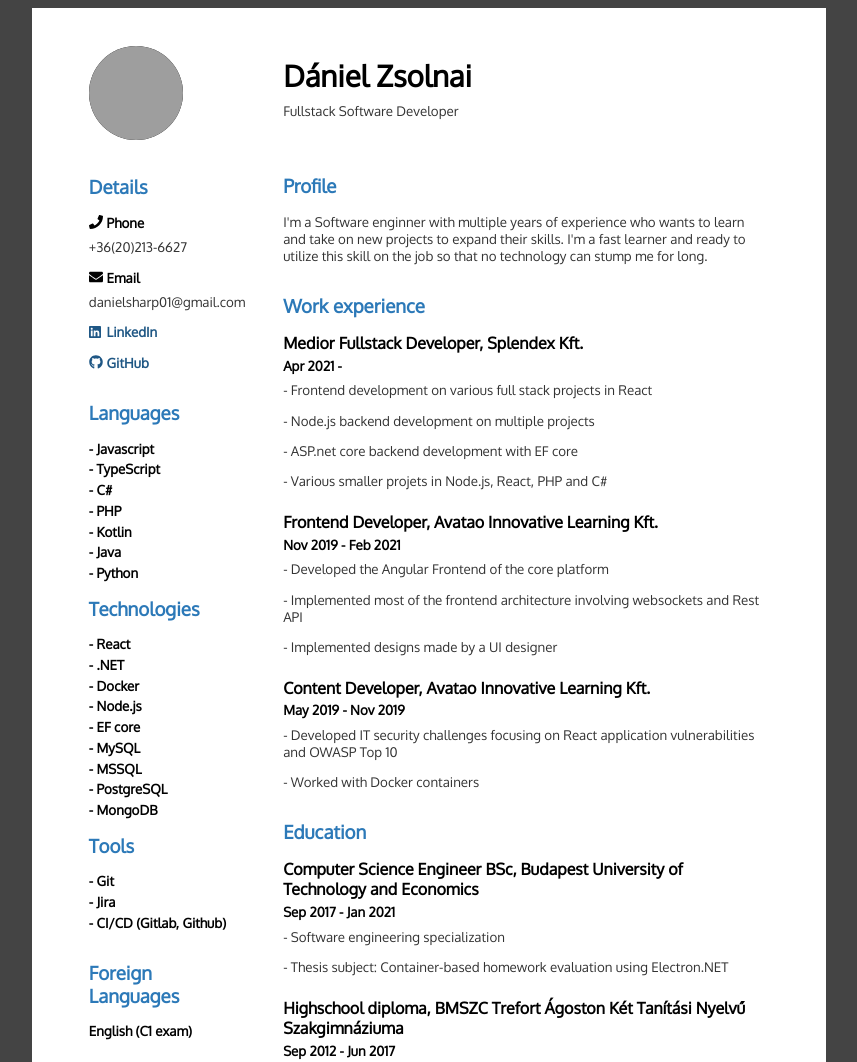
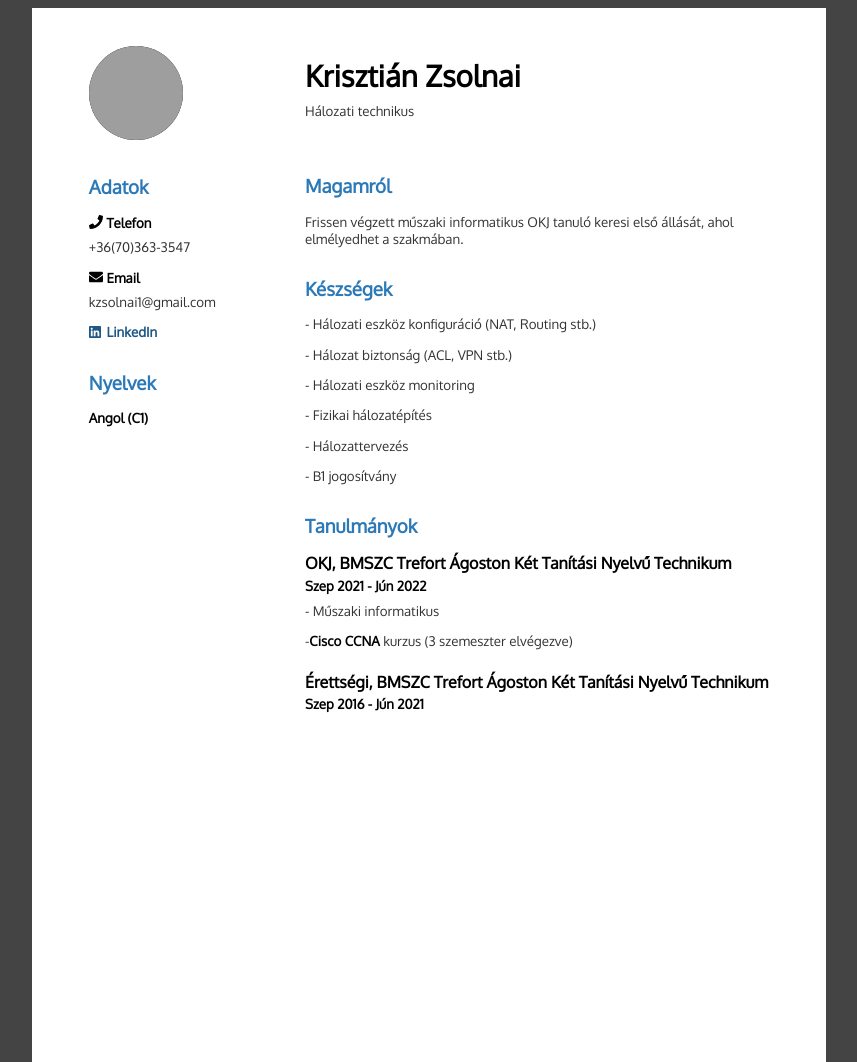
Before and after one commit to DanielSharp01/cv, a website: page index.html in a window 1280 px wide. Shown: the top 1062 px of the page, without its empty margins (211-1068 px from the left). Drawn offline with Linux system fonts and the light colour scheme; grey boxes are pictures that could not be loaded.

Commit message:
Krisztian magyar

```diff
--- a/index.html
+++ b/index.html
@@ -70,6 +70,7 @@
         #picture img {
             width: 100%;
             height: 100%;
+            object-fit: cover;
         }
 
         #me {
@@ -182,91 +183,49 @@
                 <img src="pfp.jpg">
             </div>
             <div class="section details">
-                <h2>Details</h2>
-                <h4><div class="icon phone"></div>Phone</h4>
-                <p>+36(20)213-6627</p>
+                <h2>Adatok</h2>
+                <h4><div class="icon phone"></div>Telefon</h4>
+                <p>+36(70)363-3547</p>
                 <h4><div class="icon email"></div>Email</h4>
-                <p>danielsharp01@gmail.com</p>
-                <h4><a target="_blank" href="https://www.linkedin.com/in/d%C3%A1niel-zsolnai-4416ba208"><div class="icon linked-in"></div> LinkedIn</a></h4>
-                <p></p>
-                <h4><a target="_blank" href="https://github.com/DanielSharp01"><div class="icon github"></div> GitHub</a></h4>
+                <p>kzsolnai1@gmail.com</p>
+                <h4><a target="_blank" href="https://www.linkedin.com/in/kriszti%C3%A1n-zsolnai-4a887b245/"><div class="icon linked-in"></div> LinkedIn</a></h4>
             </div>
             <div class="section">
-                <h2>Languages</h2>
-                <h4>- Javascript</h4>
-                <h4>- TypeScript</h4>
-                <h4>- C#</h4>
-                <h4>- PHP</h4>
-                <h4>- Kotlin</h4>
-                <h4>- Java</h4>
-                <h4>- Python</h4>
-
-                <h2>Technologies</h2>
-                <h4>- React</h4>
-                <h4>- .NET</h4>
-                <h4>- Docker</h4>
-                <h4>- Node.js</h4>
-                <h4>- EF core</h4>
-                <h4>- MySQL</h4>
-                <h4>- MSSQL</h4>
-                <h4>- PostgreSQL</h4>
-                <h4>- MongoDB</h4>
-                <h2>Tools</h2>
-                <h4>- Git</h4>
-                <h4>- Jira</h4>
-                <h4>- CI/CD (Gitlab, Github)</h4>
-            </div>
-            <div class="section">
-                <h2>Foreign Languages</h2>
-                <h4>English (C1 exam)</h4>
+                <h2>Nyelvek</h2>
+                <h4>Angol (C1)</h4>
             </div>
         </div>
         <div id="content">
             <div id="me">
-                <h1>Dániel Zsolnai</h1>
-                <p>Fullstack Software Developer</p>
+                <h1>Krisztián Zsolnai</h1>
+                <p>Hálozati technikus</p>
             </div>
             <div class="section">
-                <h2>Profile</h2>
-                <p>I'm a Software enginner with multiple years of experience who
-                   wants to learn and take on new projects to expand their skills.
-                   I'm a fast learner and ready to utilize this skill on the job so that no technology can stump me for long.</p>
+                <h2>Magamról</h2>
+                <p>Frissen végzett műszaki informatikus OKJ tanuló keresi első állását, ahol elmélyedhet a szakmában.</p>
             </div>
             <div class="section">
-                <h2>Work experience</h2>
+                <h2>Készségek</h2>
                 <div class="subsection">
-                    <h3>Medior Fullstack Developer, Splendex Kft.</h3>
-                    <h4>Apr 2021 - </h4>
-                    <p>- Frontend development on various full stack projects in React</p>
-                    <p>- Node.js backend development on multiple projects</p>
-                    <p>- ASP.net core backend development with EF core</p>
-                    <p>- Various smaller projets in Node.js, React, PHP and C#</p>
-                </div>
-                <div class="subsection">
-                    <h3>Frontend Developer, Avatao Innovative Learning Kft.</h3>
-                    <h4>Nov 2019 - Feb 2021</h4>
-                    <p>- Developed the Angular Frontend of the core platform</p>
-                    <p>- Implemented most of the frontend architecture involving websockets and Rest API</p>
-                    <p>- Implemented designs made by a UI designer</p>
-                </div>
-                <div class="subsection">
-                    <h3>Content Developer, Avatao Innovative Learning Kft.</h3>
-                    <h4>May 2019 - Nov 2019</h4>
-                    <p>- Developed IT security challenges focusing on React application vulnerabilities and OWASP Top 10</p>
-                    <p>- Worked with Docker containers</p>
+                    <p>- Hálozati eszköz konfiguráció (NAT, Routing stb.)</p>
+                    <p>- Hálozat biztonság (ACL, VPN stb.)</p>
+                    <p>- Hálozati eszköz monitoring</p>
+                    <p>- Fizikai hálozatépítés</p>
+                    <p>- Hálozattervezés</p>
+                    <p>- B1 jogosítvány</p>
                 </div>
             </div>
             <div class="section">
-                <h2>Education</h2>
+                <h2>Tanulmányok</h2>
                 <div class="subsection">
-                    <h3>Computer Science Engineer BSc, Budapest University of Technology and Economics</h3>
-                    <h4>Sep 2017 - Jan 2021</h4>
-                    <p>- Software engineering specialization</p>
-                    <p>- Thesis subject: Container-based homework evaluation using Electron.NET</p>
+                    <h3>OKJ, BMSZC Trefort Ágoston Két Tanítási Nyelvű Technikum</h3>
+                    <h4>Szep 2021 - Jún 2022</h4>
+                    <p>- Műszaki informatikus</p>
+                    <p>-<b>Cisco CCNA</b> kurzus (3 szemeszter elvégezve)</p>
                 </div>
                 <div class="subsection">
-                    <h3>Highschool diploma, BMSZC Trefort Ágoston Két Tanítási Nyelvű Szakgimnáziuma</h3>
-                    <h4>Sep 2012 - Jun 2017</h4>
+                    <h3>Érettségi, BMSZC Trefort Ágoston Két Tanítási Nyelvű Technikum</h3>
+                    <h4>Szep 2016 - Jún 2021</h4>
                 </div>
             </div>
         </div>
```
Also changed, not shown: 1 other file.
